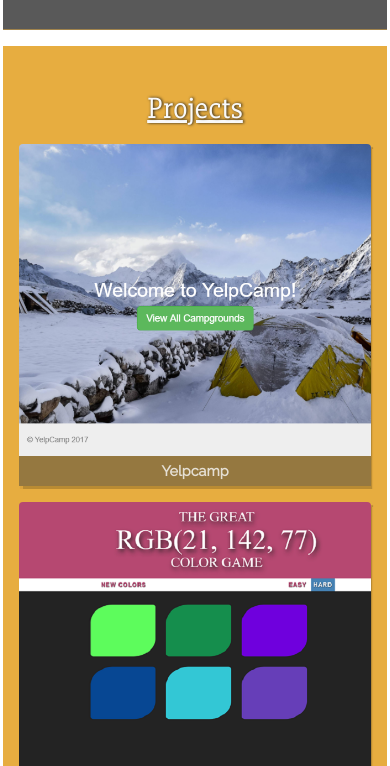
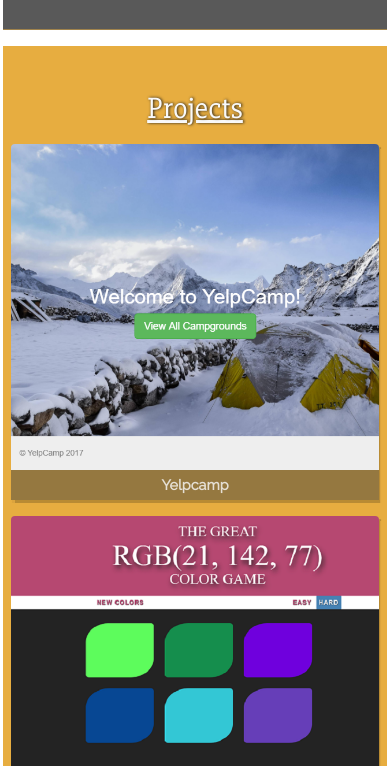
Before and after one commit to Mwaniqi/mwaniqi.github.io, a plain HTML site: page index.html in a window 390 px wide. Shown: the part 877-1643 px from the top of the page. Drawn offline with Linux system fonts and the light colour scheme.

Commit message:
change figure margin on mobile

```diff
--- a/styles.css
+++ b/styles.css
@@ -39,7 +39,7 @@ h4 {
   padding: 1rem 0 .3rem 0;
 }
 p {
-  padding: .5rem;
+  padding: .5rem 0;
 }
 header {
   background: #403F3F;
@@ -146,7 +146,7 @@ main {
 }
 main section {
   border-bottom: 1px solid rgba(231, 173, 64, 0.5);
-  padding: 2rem 0;
+  padding: 2rem .5rem;
   margin-top: 1rem;
 }
 .profile {
@@ -233,6 +233,9 @@ footer a {
    .profile {
     flex-direction: column;
   }
+  .projects figure {
+    margin: 1rem 0;
+  }
 }
 @media (min-width: 37.5rem) {
   .projects {
```
